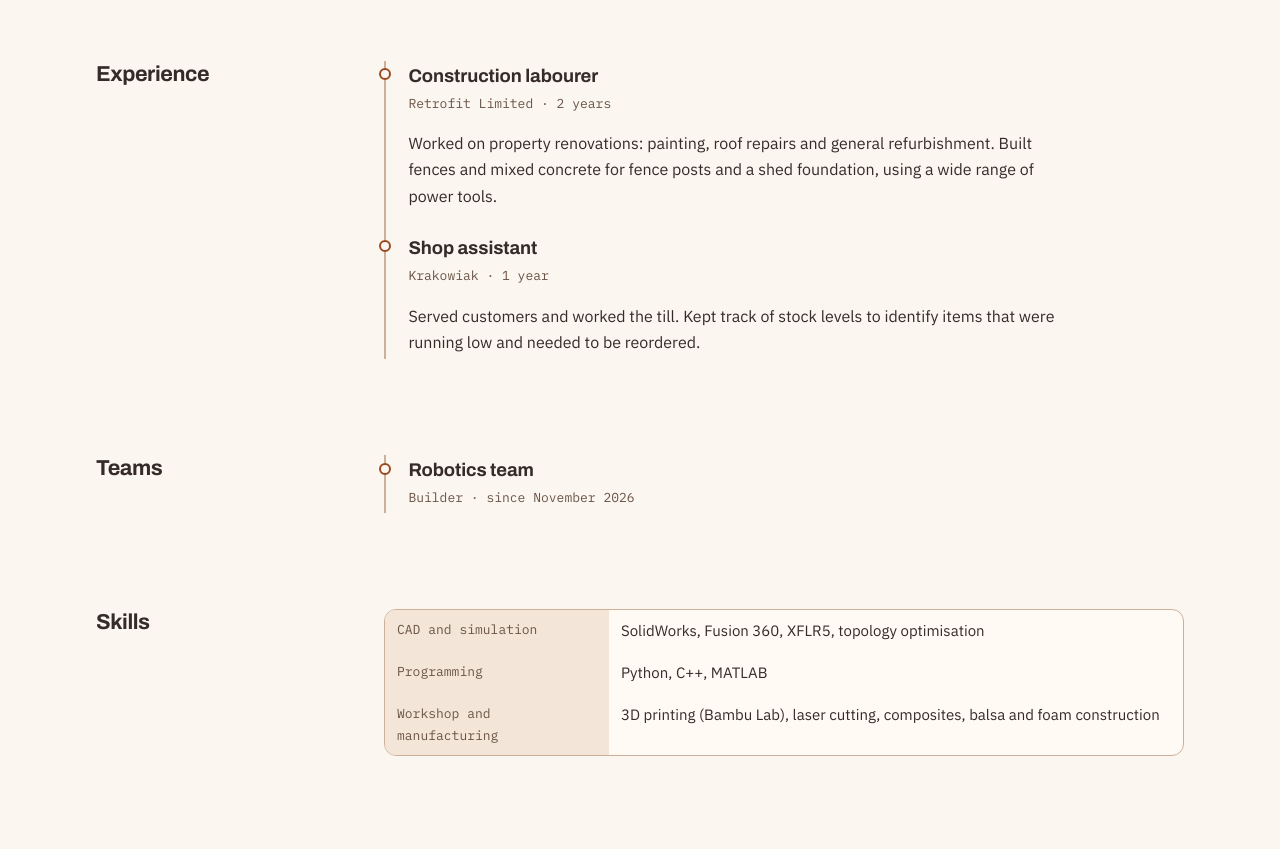
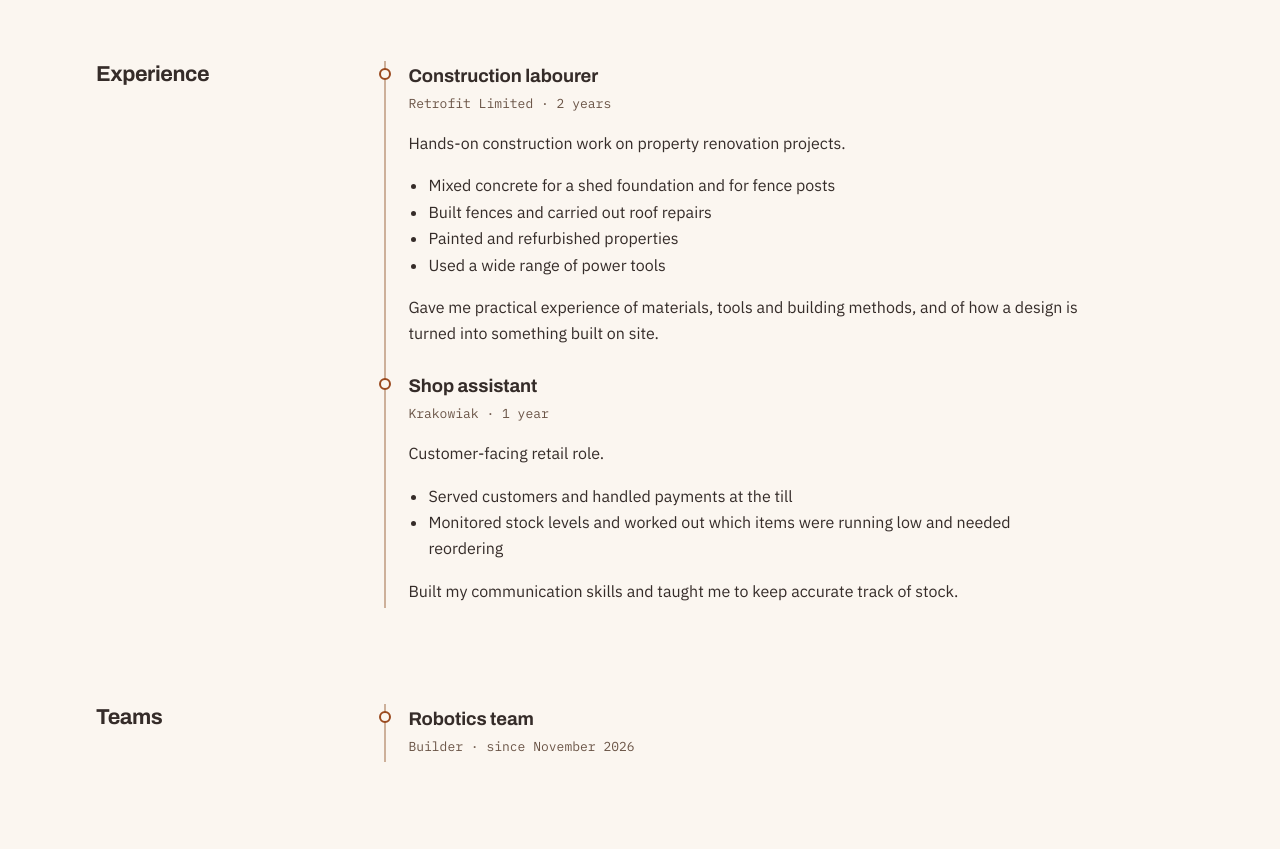
Before and after one commit to MykolaMats1uk/MykolaMats1uk.github.io, a plain HTML site: page about.html in a window 1280 px wide. Shown: the part 1220-2069 px from the top of the page. Drawn offline with Linux system fonts and the light colour scheme.

Commit message:
Show the skills from my work experience
Split each job into a short summary, a list of what I did and what it taught me, so the hands-on and customer skills are easy to spot.

```diff
--- a/about.html
+++ b/about.html
@@ -91,12 +91,24 @@
         <div class="entry">
           <h3>Construction labourer</h3>
           <p class="entry-meta">Retrofit Limited · 2 years</p>
-          <p>Worked on property renovations: painting, roof repairs and general refurbishment. Built fences and mixed concrete for fence posts and a shed foundation, using a wide range of power tools.</p>
+          <p>Hands-on construction work on property renovation projects.</p>
+          <ul>
+            <li>Mixed concrete for a shed foundation and for fence posts</li>
+            <li>Built fences and carried out roof repairs</li>
+            <li>Painted and refurbished properties</li>
+            <li>Used a wide range of power tools</li>
+          </ul>
+          <p>Gave me practical experience of materials, tools and building methods, and of how a design is turned into something built on site.</p>
         </div>
         <div class="entry">
           <h3>Shop assistant</h3>
           <p class="entry-meta">Krakowiak · 1 year</p>
-          <p>Served customers and worked the till. Kept track of stock levels to identify items that were running low and needed to be reordered.</p>
+          <p>Customer-facing retail role.</p>
+          <ul>
+            <li>Served customers and handled payments at the till</li>
+            <li>Monitored stock levels and worked out which items were running low and needed reordering</li>
+          </ul>
+          <p>Built my communication skills and taught me to keep accurate track of stock.</p>
         </div>
       </div>
     </section>
```
